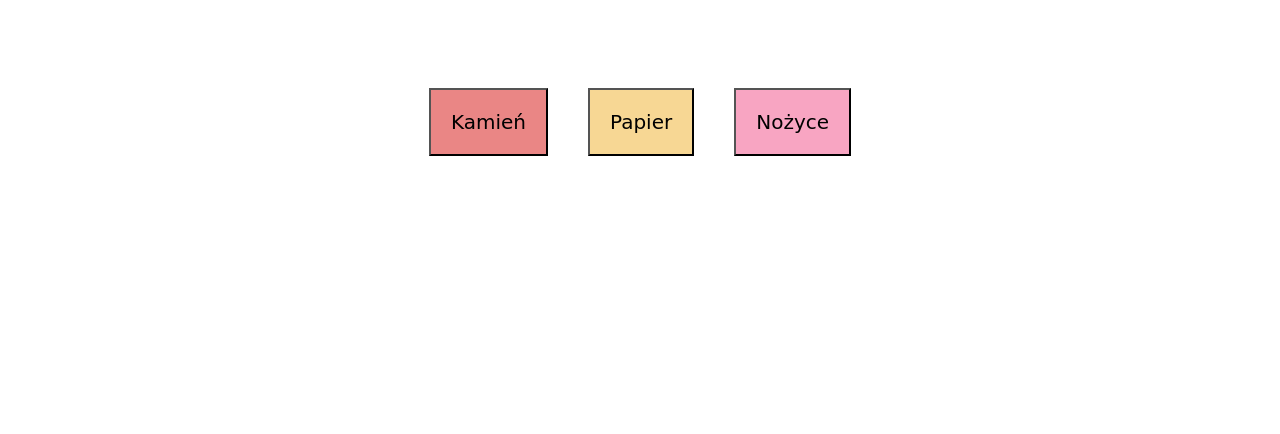
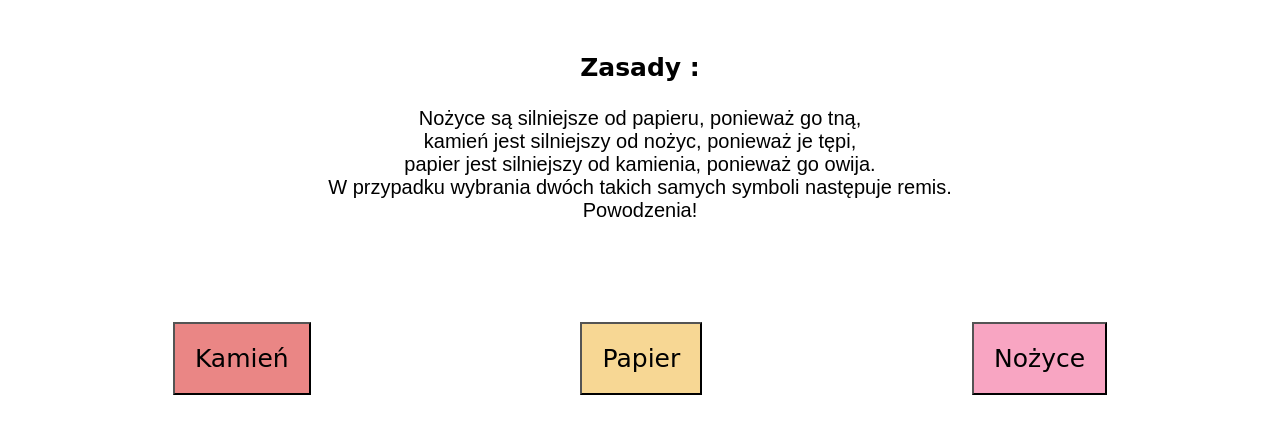
Before and after one commit to joannaczubasiewicz/javascript-prework, a website: page javascript-prework/index.html in a window 1280 px wide. Shown: the part 610-1044 px from the top of the page. Before the commit the page ends 1004 px from the top, so only its background shows below. Drawn offline with Linux system fonts and the light colour scheme; a web font is replaced by a local one.

Commit message:
Add html and style for rules

```diff
--- a/javascript-prework/index.html
+++ b/javascript-prework/index.html
@@ -18,6 +18,13 @@
             </div>
         </div>
     </div>
+    <div class="rules container">
+        <div class="rules-inner">
+            <h3 class="rules-subtitle">Zasady :</h3>
+            <p class="description">Nożyce są silniejsze od papieru, ponieważ go tną,<br> kamień jest silniejszy od nożyc, ponieważ je tępi,<br> papier jest silniejszy od kamienia, ponieważ go owija.<br> W przypadku wybrania dwóch takich samych symboli następuje remis.<br> Powodzenia!
+            </p>
+        </div>
+    </div>
     <div class="container">
         <div id="buttons"></div>
         <button id="play-rock" class="one">Kamień</button>
--- a/javascript-prework/sass/style.scss
+++ b/javascript-prework/sass/style.scss
@@ -11,19 +11,18 @@
 
 $font-one: 'Barriecito',
 cursive;
-$font-two: 'Proza Libre', sans-serif;
-
-
-
-
+$font-two: 'Proza Libre',
+sans-serif;
 
 /*hello*/
+
 .hello {
     background-image: url('https://images.pexels.com/photos/1249214/pexels-photo-1249214.jpeg?auto=compress&cs=tinysrgb&dpr=2&h=750&w=1260');
     width: 100%;
     min-height: 600px;
-    background-position: 0% 0;
+    /*background-position: 0% 0;*/
     background-size: cover;
+    object-fit: cover;
 }
 
 .container {
@@ -47,17 +46,36 @@ $font-two: 'Proza Libre', sans-serif;
     }
 }
 
-.buttons {
+
+/*Rules*/
+
+.rules-inner {
+    text-align: center;
+    .rules-subtitle {
+        font-size: 25px;
+        font-family: $font-one;
+    }
+    .description {
+        font-family: $font-two;
+        font-size: 20px;
+    }
+}
+
+
+/*Main-Game*/
+
+
+/*.buttons {
     margin: auto;
     flex-direction: column;
-    margin: 50px 50px;
-}
+    margin: 10px 10px;
+}*/
 
 button {
     padding: 20px;
-    margin: 20px;
+    margin: 20px auto;
     font-family: $font-one;
-    font-size: 20px;
+    font-size: 25px;
 }
 
 .one {
@@ -72,12 +90,12 @@ button {
     background-color: #f8a5c2;
 }
 
-..messages {
+.messages {
     padding: 20px;
     .message {
         flex-wrap: wrap;
         font-family: $font-two;
-        text-align: center:
+        text-align: center;
         font-weight: bold;
         font-size: 25px;
     }
```
Also changed, not shown: javascript-prework/css/style.css.
